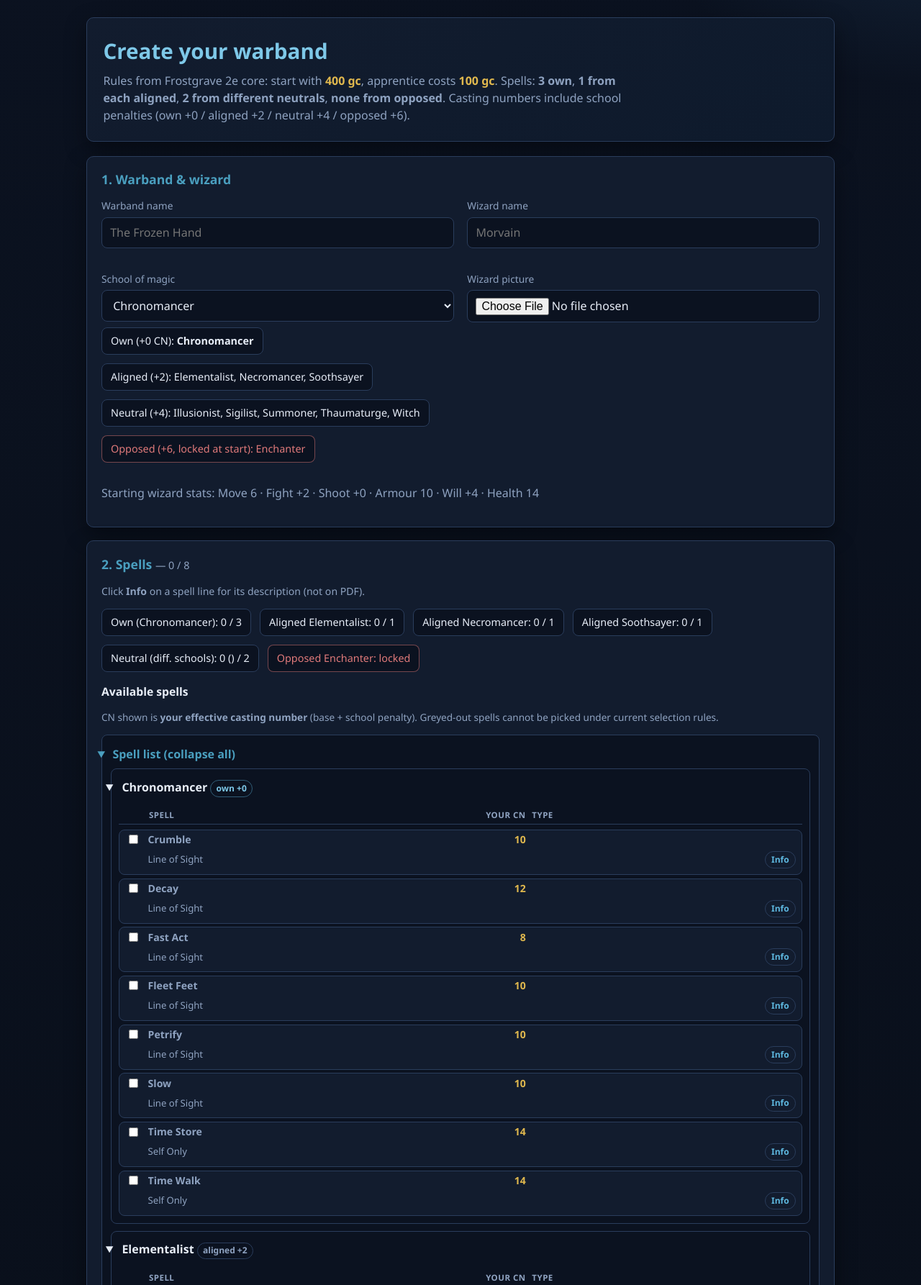
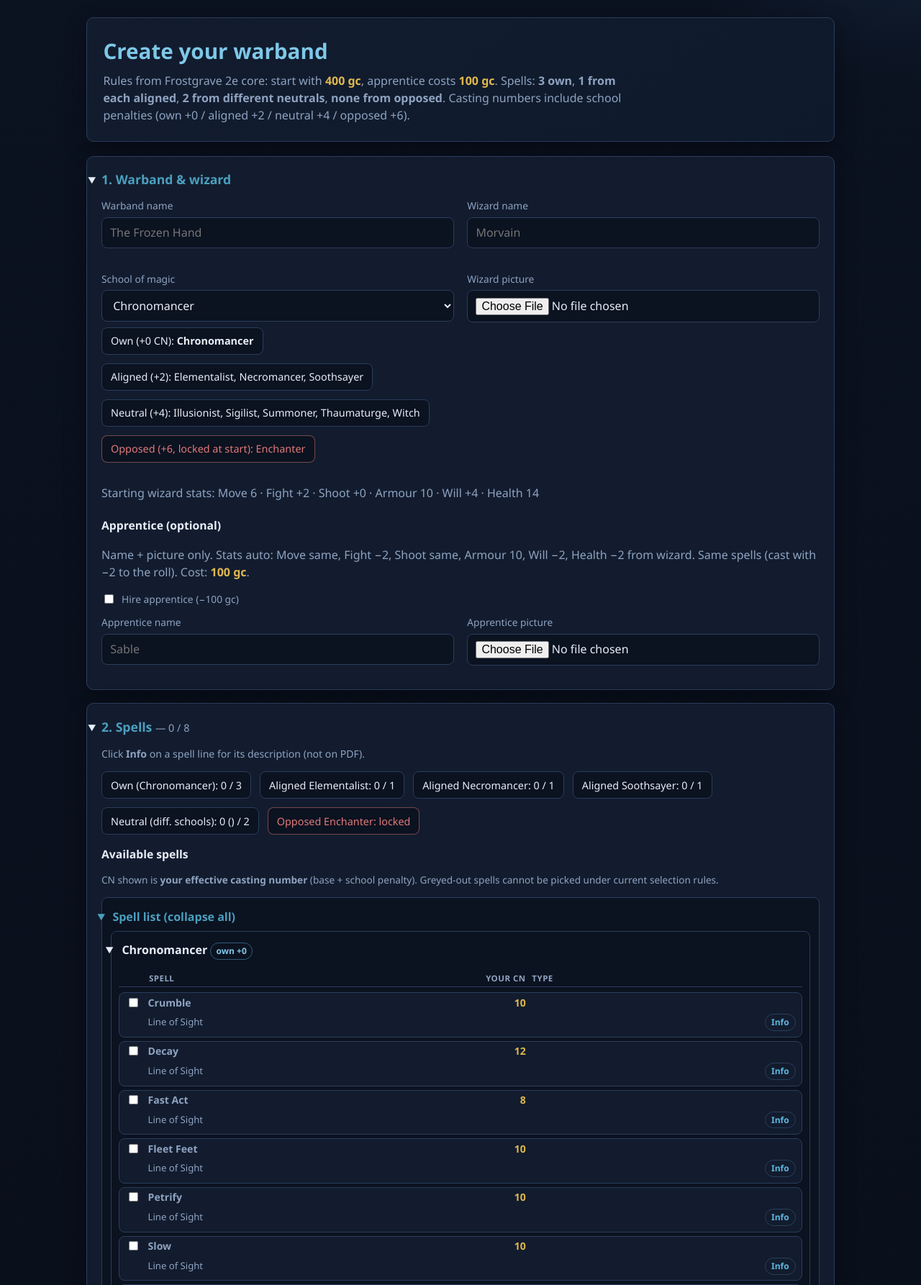
Before and after one commit to TheRealDeltrex/FrostgraveWarbandKeeper, a Flask app: page /warband/new in a window 1280 px wide. Shown: the part 83-1869 px from the top of the page at 72% size. Run offline with Flask 3, Linux system fonts and the light colour scheme.

Commit message:
Creation: fix spell-info wrapping, fold apprentice into wizard card, collapsible cards
- Spell descriptions were rendering one word per line: the <p> relied on
  display:contents promoting a <details>'s child into the grid row, which
  Chromium ignores for <details>, trapping it in the narrow "Info" column.
  Move the description out to a direct child of .spell-option-wrap (full
  width) and reveal it via .spell-option-wrap:has(.spell-desc[open]).
- Apprentice hiring moves to the bottom of the "Warband & wizard" card
  instead of a standalone card.
- The three creation sections are now collapsible <details class="card" open>
  (start open, matching the warband page's card behaviour).

Co-Authored-By: Claude Opus 4.8 <noreply@anthropic.com>

```diff
--- a/static/style.css
+++ b/static/style.css
@@ -854,8 +854,16 @@ code {
   justify-self: end;
 }
 
-.spell-option-line > .spell-desc > .spell-desc-body {
-  grid-column: 1 / -1;
+/* The spell description sits OUTSIDE the grid row (a direct child of
+   .spell-option-wrap) so it always spans the full card width. Relying on
+   display:contents to promote a <details>'s <p> into the grid is unreliable
+   (Chromium historically ignores display:contents on <details>), which left
+   the description trapped in the narrow "Info" column — one word per line. */
+.spell-option-wrap > .spell-desc-body {
+  display: none;
+}
+.spell-option-wrap:has(.spell-desc[open]) > .spell-desc-body {
+  display: block;
 }
 
 .spell-option-wrap.disabled,
--- a/templates/warband_new.html
+++ b/templates/warband_new.html
@@ -18,8 +18,8 @@
   <form method="post" action="{{ url_for('warband_new') }}" enctype="multipart/form-data" id="create-form">
     <input type="hidden" name="spell_order" id="spell_order" value="" />
 
-    <div class="card">
-      <h2>1. Warband &amp; wizard</h2>
+    <details class="card" open>
+      <summary><h2>1. Warband &amp; wizard</h2></summary>
       <div class="grid-2">
         <div class="form-row">
           <label for="warband_name">Warband name</label>
@@ -49,14 +49,34 @@
         </div>
       </div>
       <p class="muted">Starting wizard stats: Move 6 · Fight +2 · Shoot +0 · Armour 10 · Will +4 · Health 14</p>
-    </div>
 
-    <div class="card">
-      <h2>2. Spells
+      <h3 style="margin-top:1.35rem">Apprentice (optional)</h3>
+      <p class="muted">
+        Name + picture only. Stats auto: Move same, Fight −2, Shoot same, Armour 10, Will −2, Health −2 from wizard.
+        Same spells (cast with −2 to the roll). Cost: <span class="gold">{{ APPRENTICE_COST }} gc</span>.
+      </p>
+      <div class="checkbox-row">
+        <input id="with_apprentice" name="with_apprentice" type="checkbox" />
+        <label for="with_apprentice" style="margin:0">Hire apprentice (−{{ APPRENTICE_COST }} gc)</label>
+      </div>
+      <div class="grid-2">
+        <div class="form-row">
+          <label for="apprentice_name">Apprentice name</label>
+          <input id="apprentice_name" name="apprentice_name" type="text" placeholder="Sable" />
+        </div>
+        <div class="form-row">
+          <label for="apprentice_portrait">Apprentice picture</label>
+          <input id="apprentice_portrait" name="apprentice_portrait" type="file" accept="image/*" />
+        </div>
+      </div>
+    </details>
+
+    <details class="card" open>
+      <summary><h2>2. Spells
         <span class="muted" style="font-weight:500;font-size:0.9rem">
           — <span id="spell-count">0</span> / {{ STARTING_SPELL_COUNT }}
         </span>
-      </h2>
+      </h2></summary>
       <p class="muted" style="font-size:0.88rem">Click <strong>Info</strong> on a spell line for its description (not on PDF).</p>
 
       <div class="limit-bar" id="spell-limits">
@@ -127,9 +147,9 @@
                       </label>
                       <details class="spell-desc">
                         <summary class="spell-desc-toggle col-info">Info</summary>
-                        <p class="spell-desc-body">{{ sp.description }}</p>
                       </details>
                     </div>
+                    <p class="spell-desc-body">{{ sp.description }}</p>
                   </div>
                 {% endfor %}
               </div>
@@ -144,32 +164,10 @@
         <ol id="selected-list" class="selected-spells"></ol>
         <p id="spell-status" class="empty"></p>
       </div>
-    </div>
+    </details>
 
-    <div class="card">
-      <h2>3. Apprentice (optional)</h2>
-      <p class="muted">
-        Name + picture only. Stats auto: Move same, Fight −2, Shoot same, Armour 10, Will −2, Health −2 from wizard.
-        Same spells (cast with −2 to the roll). Cost: <span class="gold">{{ APPRENTICE_COST }} gc</span>.
-      </p>
-      <div class="checkbox-row">
-        <input id="with_apprentice" name="with_apprentice" type="checkbox" />
-        <label for="with_apprentice" style="margin:0">Hire apprentice (−{{ APPRENTICE_COST }} gc)</label>
-      </div>
-      <div class="grid-2">
-        <div class="form-row">
-          <label for="apprentice_name">Apprentice name</label>
-          <input id="apprentice_name" name="apprentice_name" type="text" placeholder="Sable" />
-        </div>
-        <div class="form-row">
-          <label for="apprentice_portrait">Apprentice picture</label>
-          <input id="apprentice_portrait" name="apprentice_portrait" type="file" accept="image/*" />
-        </div>
-      </div>
-    </div>
-
-    <div class="card">
-      <h2>4. Confirm</h2>
+    <details class="card" open>
+      <summary><h2>3. Confirm</h2></summary>
       <p class="muted" style="margin:0 0 0.75rem">
         Soldiers aren't hired here — create the warband first, then recruit from the full roster
         on the warband page (that's also where supplement mercenaries live).
@@ -179,7 +177,7 @@
         <a class="btn secondary" href="{{ url_for('home') }}">Cancel</a>
       </div>
       <p class="muted" id="submit-hint" style="margin-top:0.5rem">Complete spell selection to enable create.</p>
-    </div>
+    </details>
   </form>
 
   <script>
```
